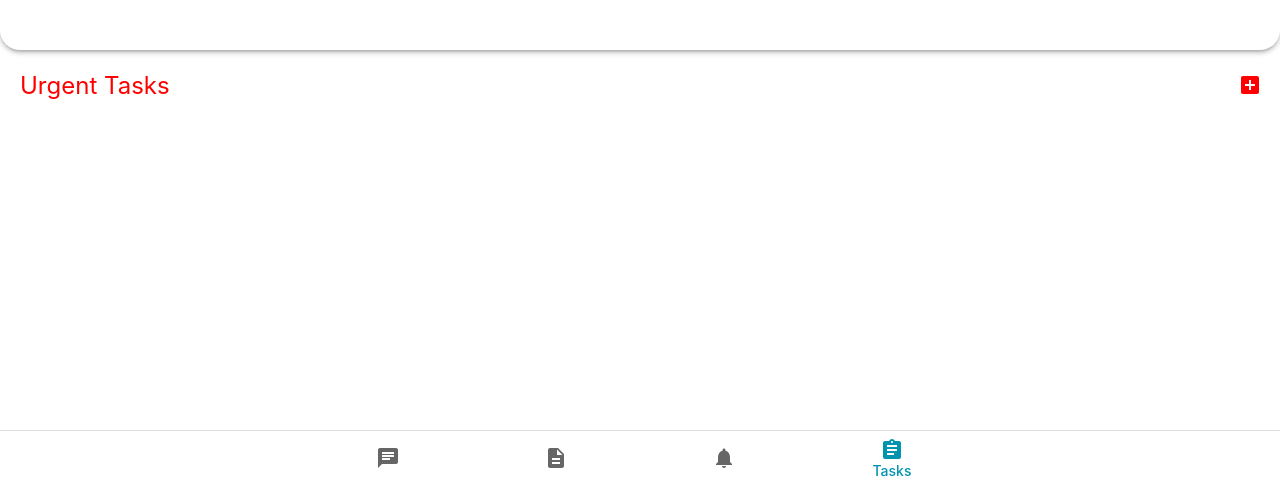
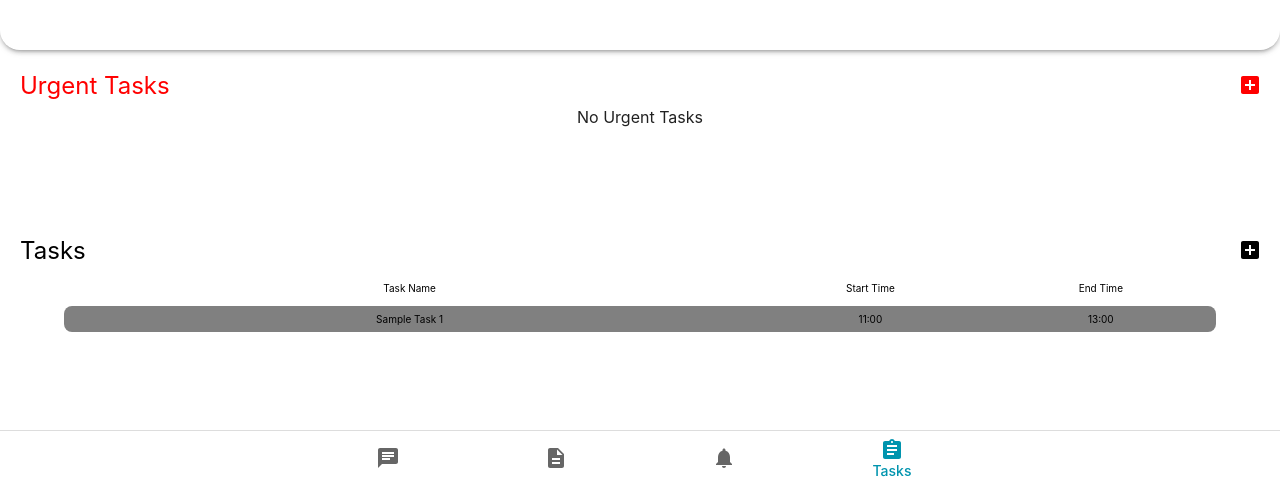
Before and after one commit to KevChen2003/BheemSense, a React (Vite) app in the folder app/: page /tasks in a window 1280 px wide. Shown: the part 314-797 px from the top of the page. Built offline with nearby package versions, Linux system fonts and the light colour scheme.

Commit message:
added showing of urgent and nonurgent taskss

```diff
--- a/app/src/components/TaskModal.jsx
+++ b/app/src/components/TaskModal.jsx
@@ -12,10 +12,10 @@ import { MuiColorInput } from 'mui-color-input'
 const tags = ['cleanup', 'checkup', 'routine check'];
 const assignees = ['John', 'Jessie', 'Ron'];
 
-function TaskModal({ onSubmit, onClose }) {
+function TaskModal({ onSubmit, onClose, urgent }) {
     const [data, setData] = useState({
         modalStatus: true,
-        urgent: false,
+        urgent: urgent,
         startTime: null,
         endTime: null,
         title: '',
@@ -265,7 +265,8 @@ function TaskModal({ onSubmit, onClose }) {
 
 TaskModal.propTypes = {
     onSubmit: PropTypes.func.isRequired,
-    onClose: PropTypes.func.isRequired
+    onClose: PropTypes.func.isRequired,
+    urgent: PropTypes.func.isRquired
 };
 
 export default TaskModal
--- a/app/src/pages/Tasks.jsx
+++ b/app/src/pages/Tasks.jsx
@@ -76,6 +76,14 @@ const isValidJSON = (str) => {
     }
 }
 
+const dateToString = (dateTime) => {
+    const date = new Date(dateTime);
+    const hours = String(date.getHours()).padStart(2, '0');
+    const minutes = String(date.getMinutes()).padStart(2, '0');
+    const timeString = `${hours}:${minutes}`;
+    return timeString;
+}
+
 
 function Tasks() {
     const navigate = useNavigate();
@@ -84,6 +92,7 @@ function Tasks() {
     const [zoom, setZoom] = useState(5);
     const [open, setOpen] = useState(false);
     const [data, setData] = useState('');
+    const [urgent, setUrgent] = useState(false);
     const [modalStatus, setModalStatus] = useState(false);
 
     // load only on first mount, otherwise claling setdata will re-render, which will keep looping and calling setdata
@@ -113,7 +122,6 @@ function Tasks() {
             });
         }
     }, []);
-
     // works but doesn't take from localStorage
     // useEffect(() => {
     //     fetch("http://localhost:5173/data/data.json")
@@ -154,9 +162,54 @@ function Tasks() {
         setModalStatus(modalData.modalStatus);
     }
 
+    const getTracks = () => {
+        let tracks = [
+            {
+                id: "track-1",
+                title: " ",
+                elements: [],
+            },
+            {
+                id: "track-2",
+                title: " ",
+                elements: [],
+            },
+        ];
+
+        if (!data || !Array.isArray(data.tasks)) return tracks;
+
+        for (const [index, task] of data.tasks.entries()) {
+            if (task.startTime == null) {
+                task.startTime = new Date(now.getFullYear(), now.getMonth(), now.getDate(), 11, 0);
+            }
+            if (task.endTime == null) {
+                task.endTime = new Date(now.getFullYear(), now.getMonth(), now.getDate(), 13, 0);
+            }
+
+            if (task.trackNum == 1) {
+                tracks[0].elements.push({
+                    id: `task-${index}`,
+                    title: task.title,
+                    start: new Date(task.startTime),
+                    end: new Date(task.endTime),
+                    style: { backgroundColor: task.taskColour }
+                })
+            } else if (task.trackNum == 2) {
+                tracks[1].elements.push({
+                    id: `task-${index}`,
+                    title: task.title,
+                    start: new Date(task.startTime),
+                    end: new Date(task.endTime),
+                    style: { backgroundColor: task.taskColour }
+                })
+            }
+        }
+        return tracks;
+    }
+
     return (
         <>
-            {modalStatus && <TaskModal onSubmit={ handleModalSubmit } onClose={handleModalClose} />}
+            {modalStatus && <TaskModal onSubmit={ handleModalSubmit } onClose={handleModalClose} urgent={urgent} />}
             <PageTitle title={'Tasks'}/>
             <Box sx={{
                 width: '100vw',
@@ -179,7 +232,7 @@ function Tasks() {
                         zoomIn={() => setZoom(Math.min(zoom + 1, 10))}
                         zoomOut={() => setZoom(Math.max(zoom - 1, 2))}
                         timebar={timebar} // Use pre-defined timebar
-                        tracks={sample_tracks} // Use pre-defined tracks
+                        tracks={getTracks()} // Use pre-defined tracks
                         now={now}
                         clickElement={(element) => alert(`Clicked: ${element.title}`)}
                         enableSticky
@@ -190,18 +243,108 @@ function Tasks() {
                     />}
                 </Box>
             </Box>
-            <Box sx={{ display: 'flex', width: '100vw', marginTop: '20px', color: 'red' }}>
+            <Box sx={{ display: 'flex', flexDirection: 'column', width: '100vw', height: '59%', marginTop: '20px' }}>
                 <Box sx={{
                     display: 'flex',
                     flexDirection: 'row',
                     width: '100%'
                 }}>
-                    <Typography align='left' variant='h5' sx={{ marginLeft: '20px', flex: 1 }} >Urgent Tasks</Typography>
+                    <Typography align='left' variant='h5' sx={{ marginLeft: '20px', flex: 1, color: 'red' }} >Urgent Tasks</Typography>
                     <IconButton sx={{ align: 'right', marginRight: '10px', marginTop: '-5px' }}
-                        onClick={() => setModalStatus(true)}>
+                        onClick={() => {
+                            setUrgent(true);
+                            setModalStatus(true);
+                        }}>
                             {/* AddBox button will still show, so set it to invisible when modal is open */}
                         <AddBox sx={{ color: 'red', opacity: modalStatus ? '0%' : '100%'}}/>
                     </IconButton>
+                </Box>
+                <Box sx={{ height: '30%', overflow: 'scroll' }}>
+                    { data && data.tasks && data.tasks.filter((task) => task.urgent == true).length > 0 &&
+                        <Box sx={{
+                                display: 'flex',
+                                flexDirection: 'row',
+                                width: '90%',
+                                height: '20%',
+                                margin: '5px auto',
+                                alignItems: 'center'
+                        }}>
+                            <Typography sx={{ flex: 3, fontSize: '10px', color: 'black' }}>Task Name</Typography>
+                            <Typography sx={{ flex: 1, fontSize: '10px', color: 'black' }}>Start Time</Typography>
+                            <Typography sx={{ flex: 1, fontSize: '10px', color: 'black' }}>End Time</Typography>
+                        </Box>
+                    }
+                    {data && data.tasks && data.tasks.filter((task) => task.urgent == true).length > 0 ? data.tasks
+                    .filter((task) => task.urgent == true)
+                    .map((task, index) => (
+                        <Box key={index} sx={{
+                            display: 'flex',
+                            flexDirection: 'row',
+                            width: '90%',
+                            height: '20%',
+                            margin: '5px auto',
+                            borderRadius: '8px',
+                            backgroundColor: task.taskColour,
+                            alignItems: 'center'
+                        }}>
+                            <Typography sx={{ flex: 3, fontSize: '10px', color: 'black' }}>{task.title}</Typography>
+                            <Typography sx={{ flex: 1, fontSize: '10px', color: 'black' }}>{dateToString(task.startTime)}</Typography>
+                            <Typography sx={{ flex: 1, fontSize: '10px', color: 'black' }}>{dateToString(task.endTime)}</Typography>
+                        </Box>
+                    )) : (
+                        <Typography>No Urgent Tasks</Typography>
+                    )}
+                </Box>
+                <Box sx={{
+                    display: 'flex',
+                    flexDirection: 'row',
+                    width: '100%'
+                }}>
+                    <Typography align='left' variant='h5' sx={{ marginLeft: '20px', flex: 1, color: 'black' }} >Tasks</Typography>
+                    <IconButton sx={{ align: 'right', marginRight: '10px', marginTop: '-5px' }}
+                        onClick={() => {
+                            setUrgent(true);
+                            setModalStatus(true);
+                        }}>
+                            {/* AddBox button will still show, so set it to invisible when modal is open */}
+                        <AddBox sx={{ color: 'black', opacity: modalStatus ? '0%' : '100%'}}/>
+                    </IconButton>
+                </Box>
+                <Box sx={{ height: '30%', overflow: 'scroll' }}>
+                    { data && data.tasks && data.tasks.filter((task) => task.urgent == false).length > 0 &&
+                        <Box sx={{
+                                display: 'flex',
+                                flexDirection: 'row',
+                                width: '90%',
+                                height: '20%',
+                                margin: '5px auto',
+                                alignItems: 'center'
+                        }}>
+                            <Typography sx={{ flex: 3, fontSize: '10px', color: 'black' }}>Task Name</Typography>
+                            <Typography sx={{ flex: 1, fontSize: '10px', color: 'black' }}>Start Time</Typography>
+                            <Typography sx={{ flex: 1, fontSize: '10px', color: 'black' }}>End Time</Typography>
+                        </Box>
+                    }
+                    {data && data.tasks && data.tasks.filter((task) => task.urgent == false).length > 0 ? data.tasks
+                    .filter((task) => task.urgent == false)
+                    .map((task, index) => (
+                        <Box key={index} sx={{
+                            display: 'flex',
+                            flexDirection: 'row',
+                            width: '90%',
+                            height: '20%',
+                            margin: '5px auto',
+                            borderRadius: '8px',
+                            backgroundColor: task.taskColour,
+                            alignItems: 'center'
+                        }}>
+                            <Typography sx={{ flex: 3, fontSize: '10px', color: 'black' }}>{task.title}</Typography>
+                            <Typography sx={{ flex: 1, fontSize: '10px', color: 'black' }}>{dateToString(task.startTime)}</Typography>
+                            <Typography sx={{ flex: 1, fontSize: '10px', color: 'black' }}>{dateToString(task.endTime)}</Typography>
+                        </Box>
+                    )) : (
+                        <Typography>No Urgent Tasks</Typography>
+                    )}
                 </Box>
             </Box>
         </>
```
